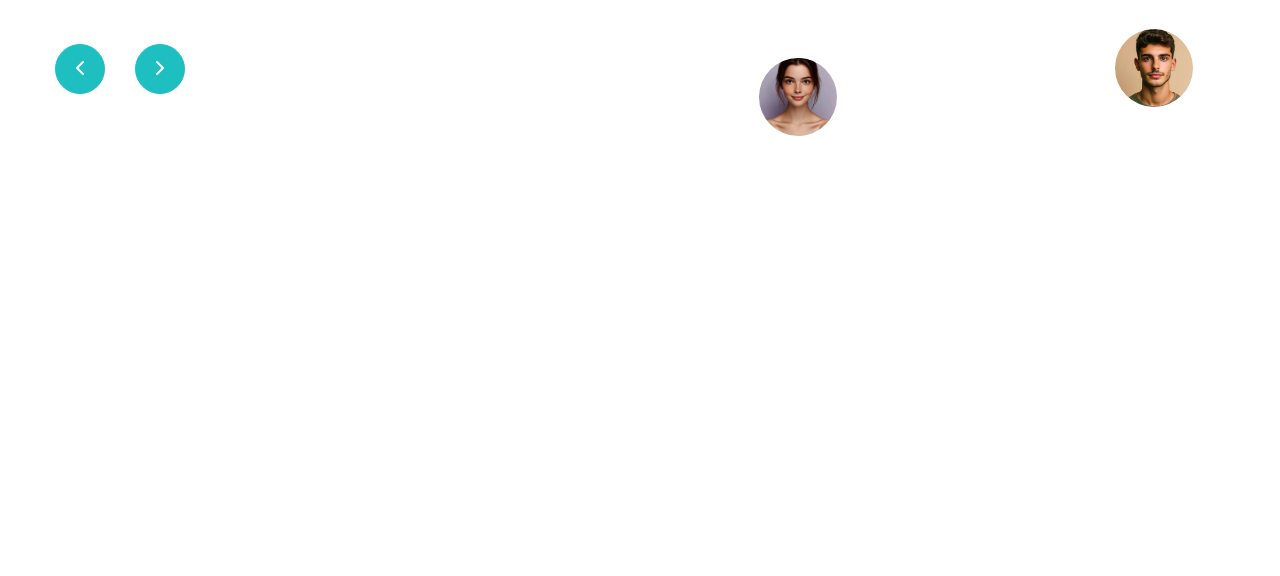
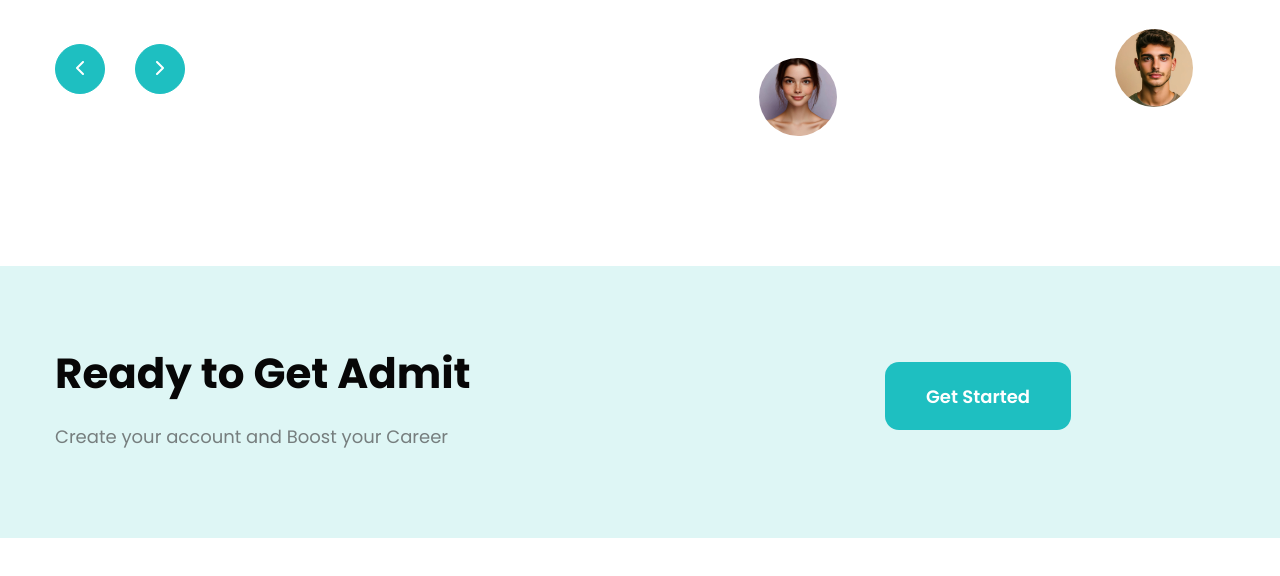
Before and after one commit to phanlinhh29/htmlcss-project-001-myselft, a plain HTML site: page index.html in a window 1280 px wide. Shown: the part 3310-3886 px from the top of the page. Drawn offline with Linux system fonts and the light colour scheme.

Commit message:
complete landing

```diff
--- a/assets.css/styles.css
+++ b/assets.css/styles.css
@@ -678,3 +678,59 @@ nav a:hover {
     width: 78px;
     height: 78px;
 }
+
+/* landing */
+.landing {
+    margin-top: 130px;
+    padding-top: 76px;
+    background: #DEF6F5;
+    ;
+}
+
+.landing .body {
+    display: flex;
+}
+
+.landing .left-row {
+    width: 35.9%;
+
+}
+
+.landing .left-row .heading {
+    color: #070707;
+    font-size: 42px;
+    font-weight: 700;
+    line-height: normal;
+}
+
+.landing .left-row .desc {
+    margin: 18px 0 12px;
+    font-size: 1.8rem;
+    color: #767E7E;
+    line-height: normal;
+
+}
+
+.landing .right-row {
+    margin-left: 410px;
+
+}
+
+.landing .right-row .btn a {
+    display: flex;
+    justify-content: center;
+    align-items: center;
+    margin: 20px 0 108px;
+    width: 186px;
+    height: 68px;
+    border-radius: 14px;
+    background: var(--primary-color);
+    color: #FFF;
+    font-size: 1.8rem;
+    font-weight: 600;
+    line-height: normal;
+}
+
+.landing .right-row .btn a:hover {
+    opacity: 0.9;
+}
--- a/index.html
+++ b/index.html
@@ -295,6 +295,24 @@
                 </div>
             </div>
         </div>
+        <!--lannding-->
+        <div class="landing">
+            <div class="main-content">
+                <div class="body">
+                    <div class="left-row">
+                        <h2 class="heading">Ready to Get Admit</h2>
+                        <p class="desc line-clamp line-2 ">Create your account and Boost your Career
+                        </p>
+                    </div>
+                    <div class="right-row">
+                        <div class="btn">
+                            <a href="#!">Get Started</a>
+                        </div>
+                    </div>
+                </div>
+            </div>
+        </div>
+
     </main>
 </body>
 
```
